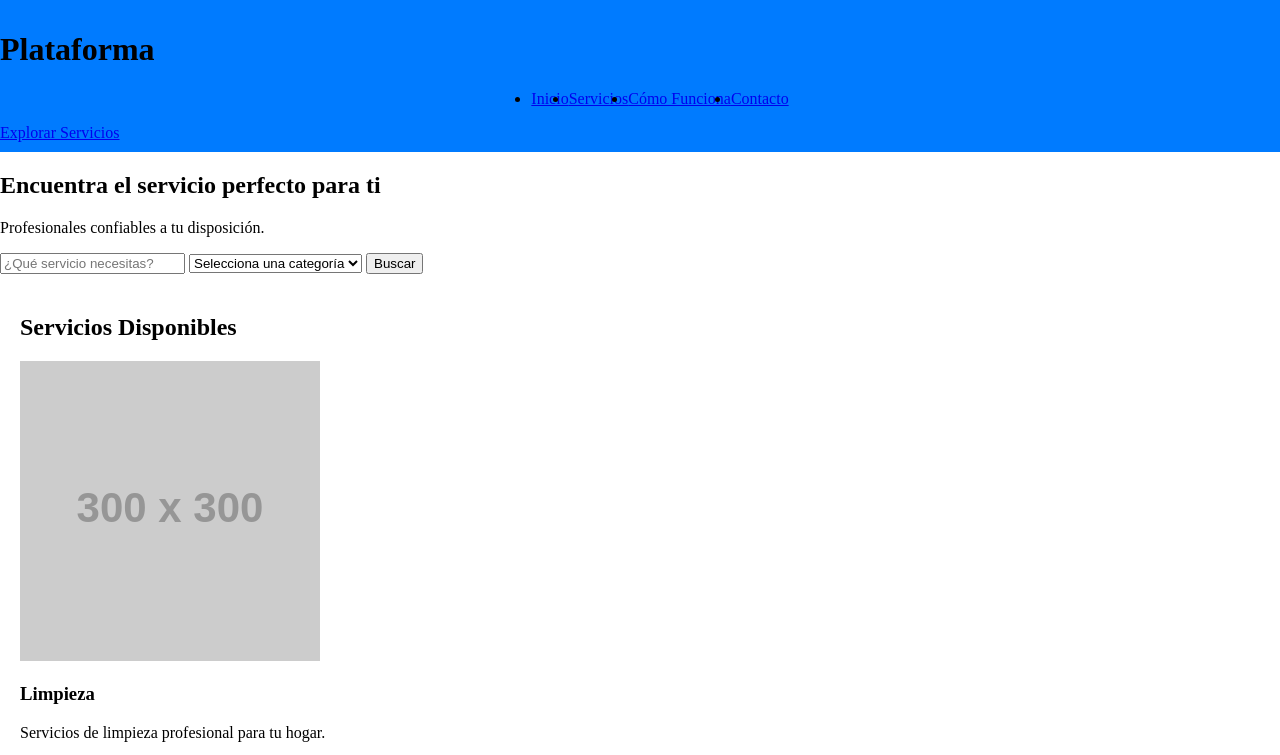
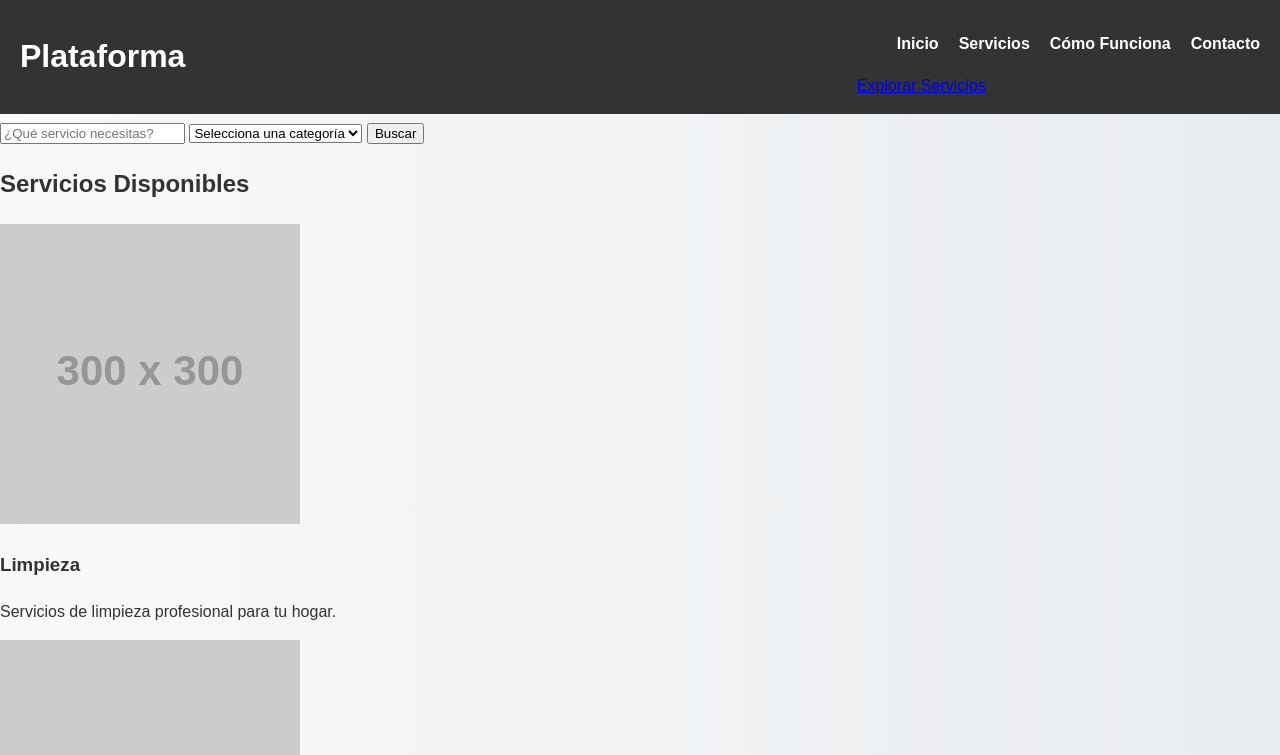
Before and after one commit to ACisnal/Hndsfree, a plain HTML site: page index.html in a window 1280 px wide. Shown: the top 755 px of the page. Drawn offline with Linux system fonts and the light colour scheme; placeholder pictures from the web are drawn by us.

Commit message:
Update styles.css

```diff
--- a/styles.css
+++ b/styles.css
@@ -1,33 +1,52 @@
-/* Header */
-header {
-  background: #007BFF;
-  padding: 10px 0;
+/* Fondo general */
+body {
+  font-family: 'Arial', sans-serif;
+  margin: 0;
+  padding: 0;
+  line-height: 1.6;
+  background: linear-gradient(to right, #f8f9fa, #e9ecef);
+  color: #333;
 }
 
-header .menu {
-  display: flex;
-  justify-content: center;
+/* Encabezado */
+header {
+  background: #333;
+  color: #fff;
+  position: fixed;
+  width: 100%;
+  top: 0;
+  left: 0;
+  z-index: 1000;
 }
 
-header .dropdown-menu {
-  display: none;
+header .container {
+  display: flex;
+  justify-content: space-between;
+  align-items: center;
+  padding: 10px 20px;
 }
 
-header .dropdown:hover .dropdown-menu {
+header nav ul {
+  display: flex;
+  list-style: none;
+  gap: 20px;
+}
+
+header nav ul li a {
+  color: #fff;
+  text-decoration: none;
+  font-weight: bold;
+}
+
+/* Dropdown */
+.dropdown-menu {
+  display: none;
+  position: absolute;
+  background: #444;
+  padding: 10px;
+  list-style: none;
+}
+
+.dropdown:hover .dropdown-menu {
   display: block;
 }
-
-/* General Styles */
-body {
-  margin: 0;
-}
-
-.section {
-  padding: 20px;
-}
-
-.btn {
-  background: #333;
-  color: #fff;
-  padding: 10px;
-}
```
